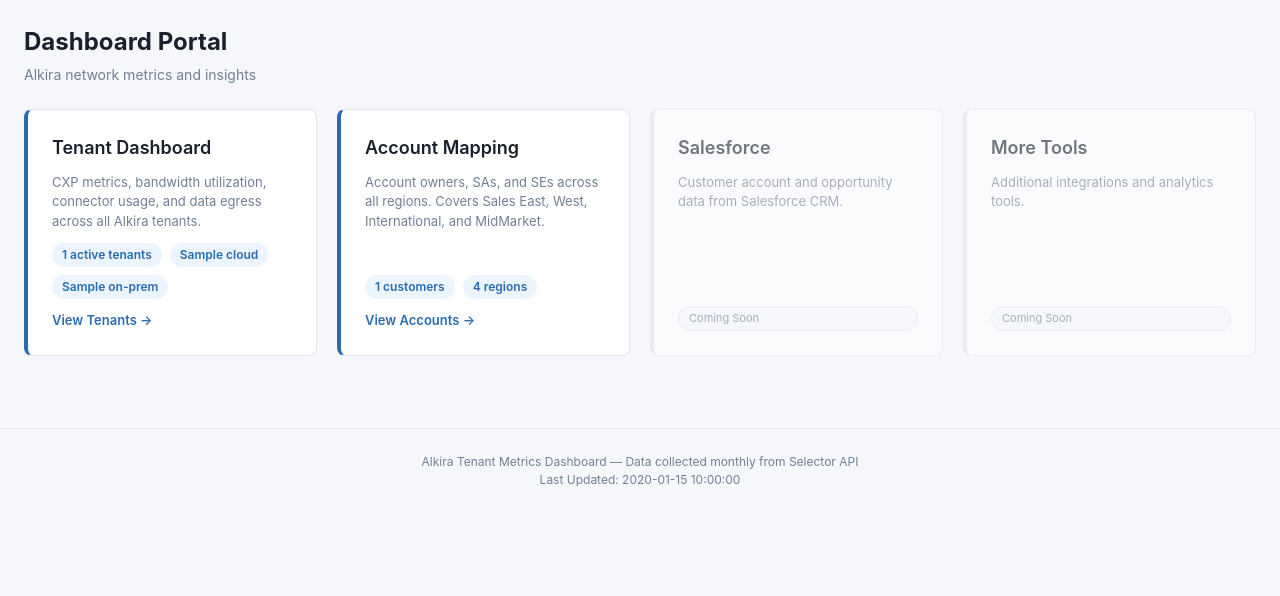
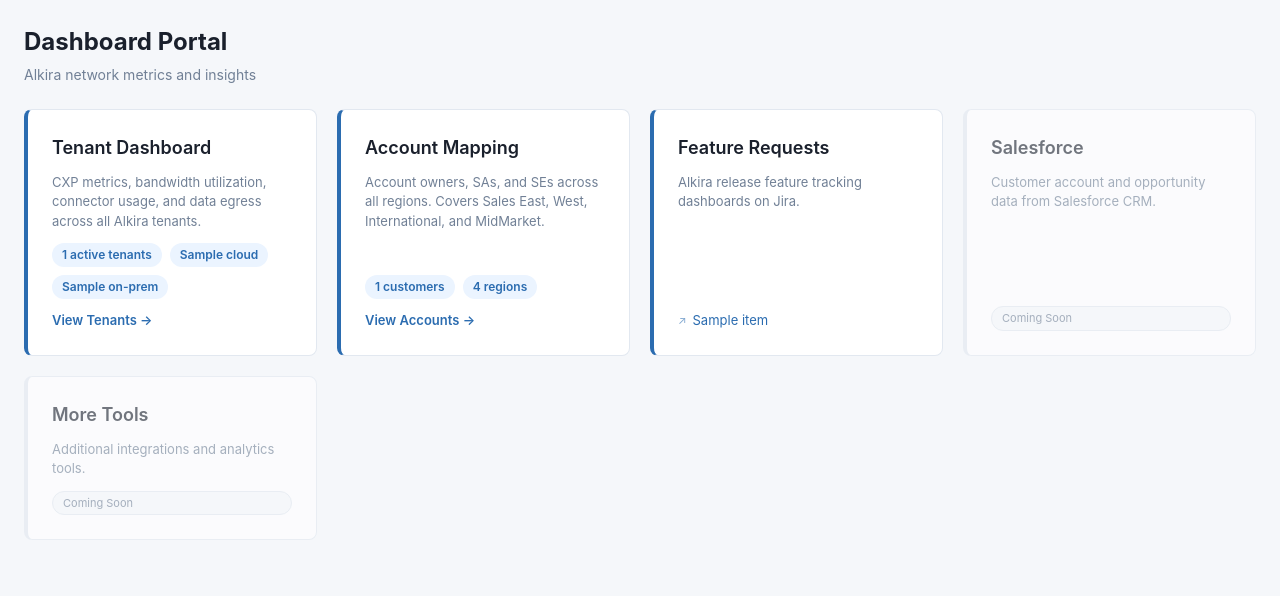
Before and after one commit to Deepesh-Kumar/Dashboard, a Python web app: template templates/home.html in a window 1280 px wide. Shown: the part 55-651 px from the top of the page. Run offline with Jinja, Linux system fonts and the light colour scheme; the template is opened without the code that fills it: most values are stand-ins (such as "Sample title", 1, 10 or a date in 2020).

Commit message:
Add Feature Requests card with configurable links from feature_requests.json

```diff
--- a/static/style.css
+++ b/static/style.css
@@ -372,6 +372,26 @@ body {
     border-radius: 12px;
     border: 1px solid var(--border);
 }
+.portal-card-links {
+    display: flex;
+    flex-direction: column;
+    gap: 6px;
+    margin-top: 4px;
+}
+.portal-card-links a {
+    font-size: 13px;
+    color: var(--primary);
+    text-decoration: none;
+    display: flex;
+    align-items: center;
+    gap: 6px;
+}
+.portal-card-links a:hover { text-decoration: underline; }
+.portal-card-links a::before {
+    content: '↗';
+    font-size: 11px;
+    opacity: 0.6;
+}
 
 /* Responsive */
 @media (max-width: 900px) {
--- a/templates/home.html
+++ b/templates/home.html
@@ -30,6 +30,18 @@
         <span class="portal-card-link">View Accounts &rarr;</span>
     </a>
 
+    {% if feature_requests %}
+    <div class="portal-card" style="pointer-events: auto; cursor: default;">
+        <h2 class="portal-card-title">Feature Requests</h2>
+        <p class="portal-card-desc">Alkira release feature tracking dashboards on Jira.</p>
+        <div class="portal-card-links">
+            {% for item in feature_requests %}
+            <a href="{{ item.url }}" target="_blank" rel="noopener">{{ item.name }}</a>
+            {% endfor %}
+        </div>
+    </div>
+    {% endif %}
+
     <div class="portal-card portal-card-disabled">
         <h2 class="portal-card-title">Salesforce</h2>
         <p class="portal-card-desc">Customer account and opportunity data from Salesforce CRM.</p>
```
Also changed, not shown: data/feature_requests.json (added, +22 -0 lines), src/generator.py (+8 -0 lines), 1 other file.
